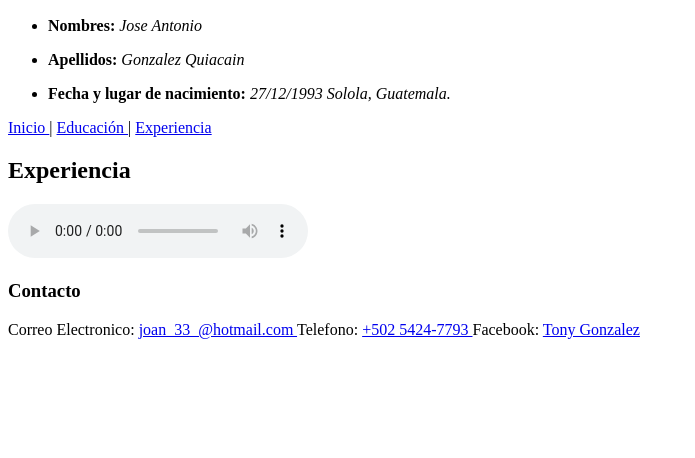
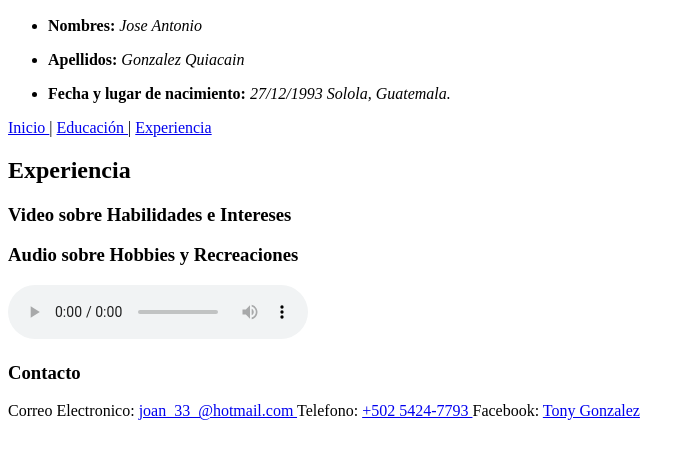
Before and after one commit to TonyGonzalez3/CV, a plain HTML site: page web/experiencia.html in a window 1280 px wide. Shown: the part 262-720 px from the top of the page, without its empty margins (0-695 px from the left). Drawn offline with Linux system fonts and the light colour scheme.

Commit message:
Agrego todos los datos que necesito para culminar el proyecto del examen

```diff
--- a/web/experiencia.html
+++ b/web/experiencia.html
@@ -43,6 +43,8 @@
             <a href="experiencia.html">Experiencia</a>
         </nav>
         <h2>Experiencia</h2>
+        <h3>Video sobre Habilidades e Intereses</h3>
+        <h3>Audio sobre Hobbies y Recreaciones</h3>
         <audio src="../audio/audio.mp3" controls></audio>
         <footer>
             <h3>Contacto</h3>
```
Also changed, not shown: 2 other files.
